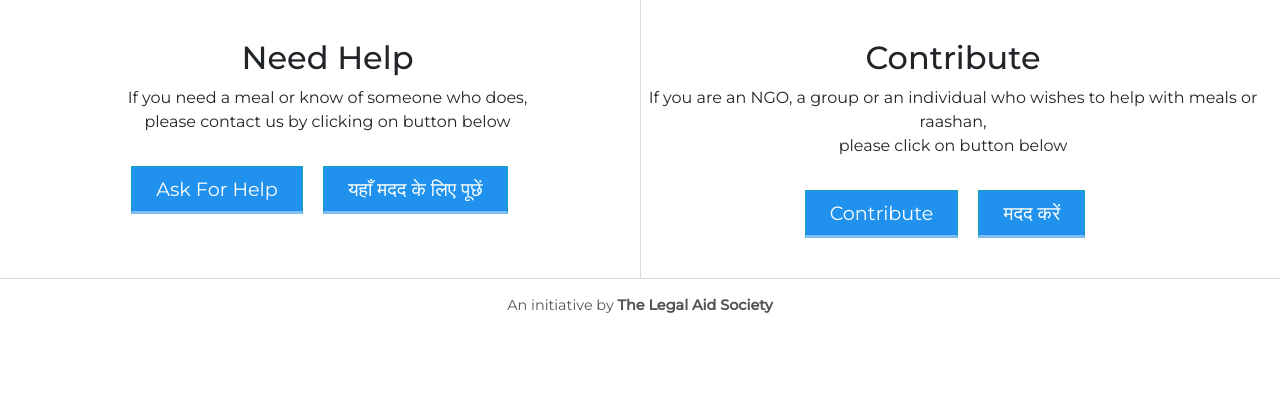
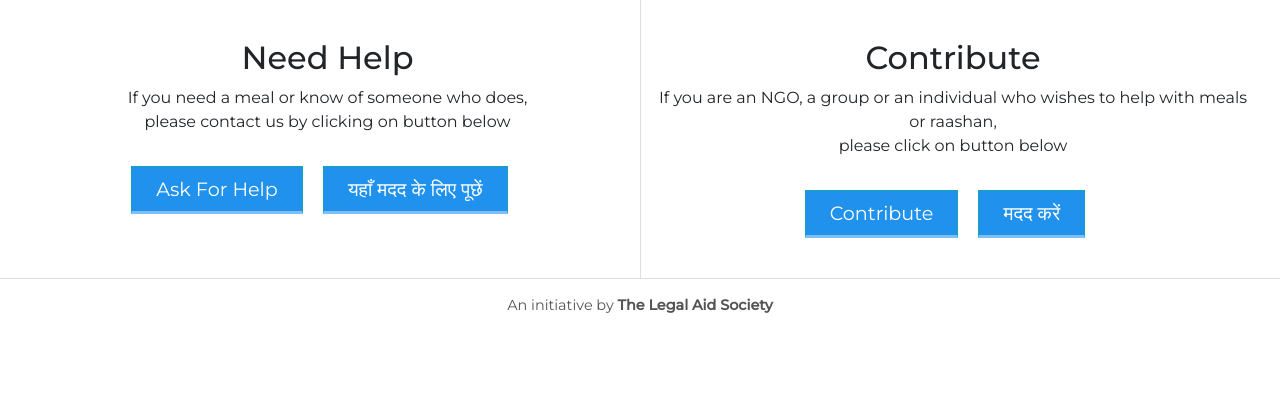
Before and after one commit to ashhadulislam/covid-assistance-mumbai, a Flask app: page / in a window 1280 px wide. Shown: the part 404-800 px from the top of the page. Run offline with Flask 2, Linux system fonts and the light colour scheme; some libraries are stand-ins or nearby versions.

Commit message:
fix right side padding on home page

```diff
--- a/sass/index.scss
+++ b/sass/index.scss
@@ -177,6 +177,9 @@ header {
   @media (min-width: 1024px) {
 
     border-left: 1px solid #ddd;
+    p {
+      padding: 0 1rem;
+    }
 
   }
 }
--- a/static/css/index.css
+++ b/static/css/index.css
@@ -154,6 +154,9 @@ header.no-bg {
   .right-action {
     border-left: 1px solid #ddd;
   }
+  .right-action p {
+    padding: 0 1rem;
+  }
 }
 
 .main-action-btn-wrapper {
```
Also changed, not shown: 1 other file.
